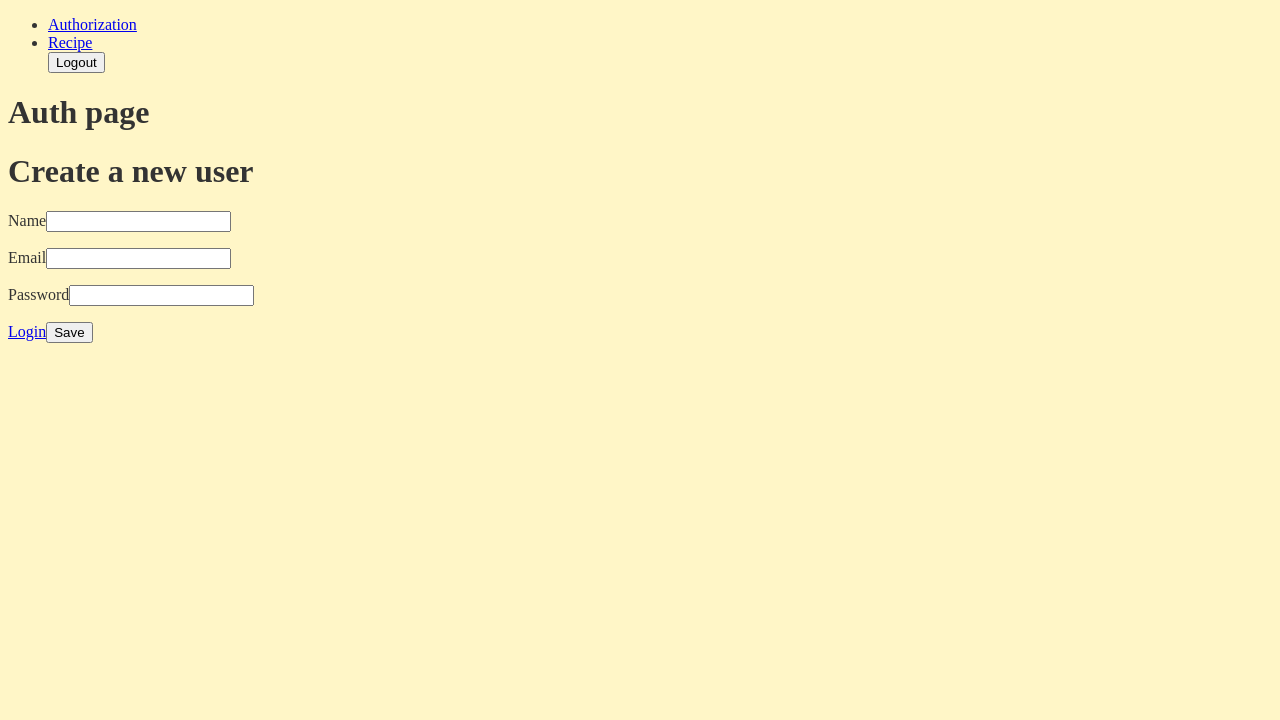
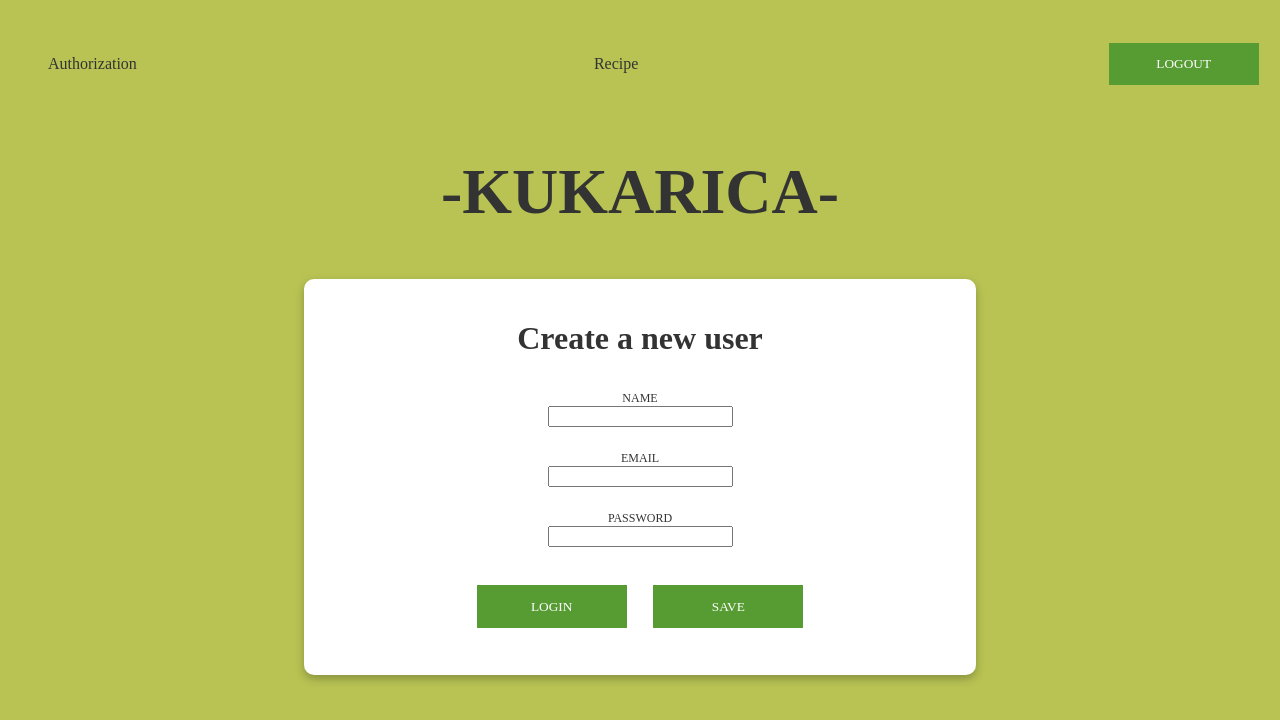
Before and after one commit to shapudl/kukarica-frontend, a React app: page /auth in a window 1280 px wide. Shown: the top 720 px of the page. Built offline with nearby package versions, Linux system fonts and the light colour scheme; a web font is replaced by a local one.

Commit message:
style: add more UI styles

```diff
--- a/src/Components/AuthForm.js
+++ b/src/Components/AuthForm.js
@@ -1,7 +1,39 @@
 import React, { useState } from "react";
 import { Form, Link, useSearchParams } from "react-router-dom";
+import styled from "styled-components";
+import KButton from "./Styled/Button";
 
 function AuthForm() {
+
+  const KFormCard = styled.form`
+
+    background-color: var(--color-white);
+    filter: drop-shadow(0px 4px 4px rgba(0, 0, 0, 0.25));
+
+    width: 50%;
+    margin: 50px auto;
+    padding: 20px;
+    border-radius: 10px;
+
+    display: flex;
+    flex-direction: column;
+    justify-items: center;
+    justify-content: center;
+    align-items: center;
+
+    & p {
+      display: flex;
+      flex-direction: column;
+      align-items: center;
+
+      text-transform: uppercase;
+      font-size: 0.75em;
+    }
+  `;
+
+  const KActions = styled.div`
+    display:flex;
+  `;
 
   const [searchParams] = useSearchParams();
   const isLogin = searchParams.get("mode")  === "login";
@@ -12,7 +44,7 @@ function AuthForm() {
 
   return (
     <>
-      <Form method="post" className="form">
+      <KFormCard method="post" className="form">
         <h1>{ isLogin ? 'Log in' : 'Create a new user'}</h1>
         { !isLogin && <p>
           <label htmlFor="name">Name</label>
@@ -26,13 +58,15 @@ function AuthForm() {
           <label htmlFor="image">Password</label>
           <input id="password" type="password" name="password" required />
         </p>
-        <div className="actions">
-          <Link to={`?mode=${secondMode}`} type="button">
-            {secondModeText}
-          </Link>
-          <button>Save</button>
-        </div>
-      </Form>
+        <KActions>
+          <KButton>
+            <Link to={`?mode=${secondMode}`} type="button">
+              {secondModeText}
+            </Link>
+          </KButton>
+          <KButton>Save</KButton>
+        </KActions>
+      </KFormCard>
     </>
   );
 }
--- a/src/Components/Layout/Nav.js
+++ b/src/Components/Layout/Nav.js
@@ -1,10 +1,24 @@
 import React from "react";
 import { NavLink, Form}  from "react-router-dom";
+import KButton from "../Styled/Button";
+import styled from "styled-components";
+
 
 export default function NavBar(){
+
+    const KNavigation = styled.nav`
+
+        & ul {
+            display:flex;
+            flex-direction: row;
+            justify-content: space-between;
+            align-items: center;
+
+        }
+    `;
+
     return (
-
-        <nav className="nav">
+        <KNavigation>
             <ul className="nav-items">
                 <li>
                     <NavLink className={({isActive}) => ( isActive ? "active" : "" )} to="/auth" end>Authorization</NavLink>
@@ -13,9 +27,9 @@ export default function NavBar(){
                     <NavLink className={({isActive}) => ( isActive ? "active" : "" )} to="/recipes" end>Recipe</NavLink>
                 </li>
                 <Form action="/logout" method="POST">
-                    <button>Logout</button>
+                    <KButton>Logout</KButton>
                 </Form>
             </ul>
-        </nav>
+        </KNavigation>
     )
 }
--- /dev/null
+++ b/src/Components/Styled/Button.js
@@ -0,0 +1,19 @@
+import styled from "styled-components";
+
+const KButton = styled.button`
+    background-color: var(--color-tertiary);
+    color: var(--color-white);
+
+    text-transform: uppercase;
+    font-family: var(--secondary-font);
+
+    border: none;
+    padding: 1em 3em;
+    margin: 2em 1em;
+
+    width: 150px;
+
+    cursor: pointer;
+`;
+
+export default KButton;
--- a/src/Pages/AuthPage.js
+++ b/src/Pages/AuthPage.js
@@ -8,7 +8,6 @@ export default function Auth(){
 
     return (
         <div className="app">
-            <h1>Auth page</h1>
             <AuthForm />
         </div>
     )
--- a/src/Pages/Layout/RootLayout.js
+++ b/src/Pages/Layout/RootLayout.js
@@ -1,14 +1,33 @@
 import React from "react";
 import { Outlet } from "react-router-dom";
 import Nav from "../../Components/Layout/Nav";
+import styled from "styled-components";
+
+
+const KRootLayout = styled.div`
+    color: var(--text-color);
+    font-family: var(--)
+
+`;
+
+const KMainTitle = styled.h1`
+    font-family: var(--secondary-font);
+
+    font-size: 4rem;
+    text-align:center;
+
+    text-transform: uppercase;
+
+`;
 
 
 export default function RootLayout(){
 
     return (
-        <div className="app">
+        <KRootLayout>
             <Nav/>
+            <KMainTitle>-Kukarica-</KMainTitle>
             <Outlet/>
-        </div>
+        </KRootLayout>
     )
 }
--- a/src/Styles/GlobalStyles.js
+++ b/src/Styles/GlobalStyles.js
@@ -6,6 +6,14 @@ const GlobalStyles = createGlobalStyle`
     --text-color: #333333;
     --font-size: 16px;
 
+    --color-white: #ffffff;
+    --color-black: #000000;
+
+    --color-primary: #fee74b;
+    --color-green: #b8c353;
+    --color-secondary: #ef795b;
+    --color-tertiary: #569c33;
+
     --primary-font: 'Belgrano', serif;
     --secondary-font: 'Love Ya Like A Sister', cursive;
 
@@ -13,11 +21,20 @@ const GlobalStyles = createGlobalStyle`
   }
 
   body {
-    background-color: var(--background-color);
+    background-color: var(--color-green);
     color: var(--text-color);
 
     font-family: var(--primary-font);
   }
+
+  a {
+    text-decoration: none;
+    color: var(--text-white);
+  }
+
+  li {
+    list-style: none;
+  }
 `;
 
 export default GlobalStyles;
```
